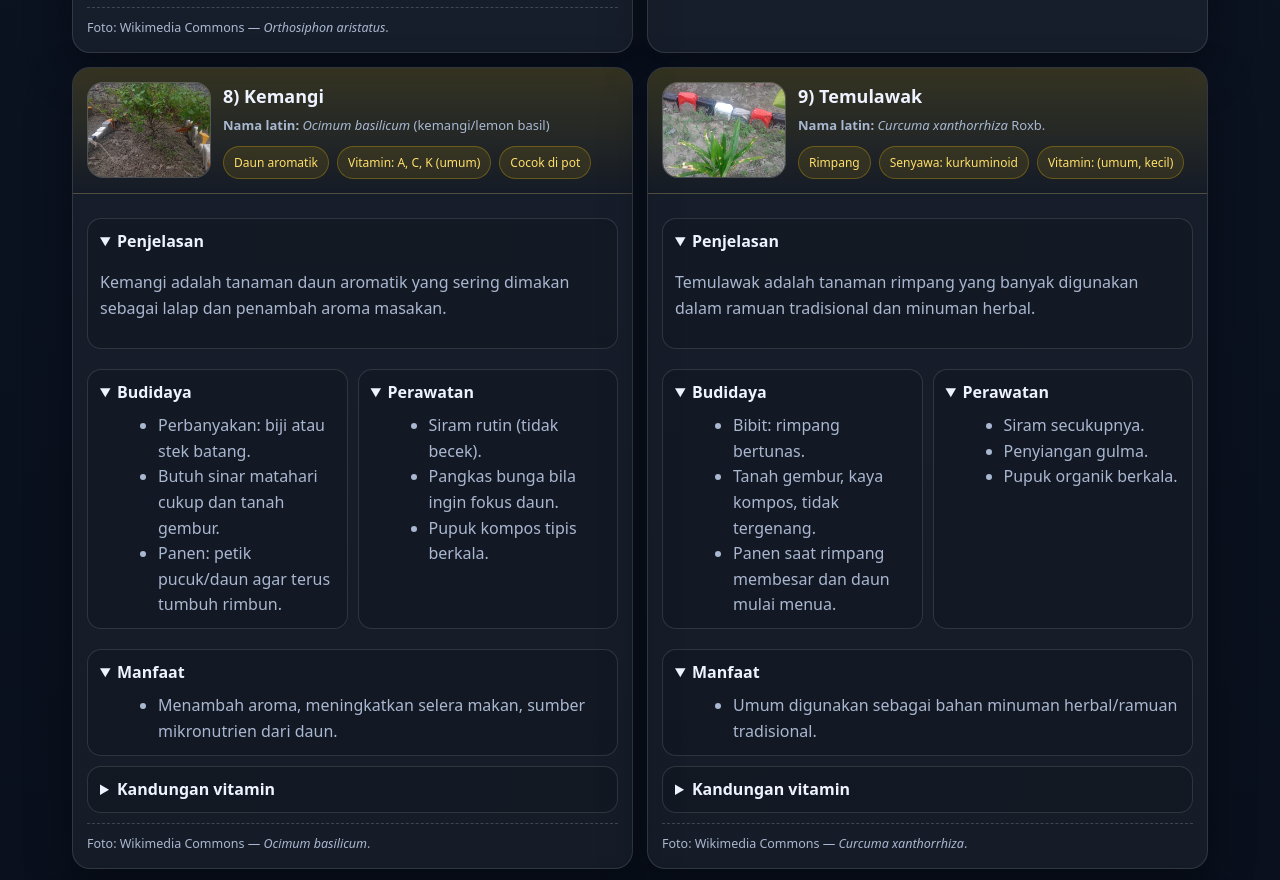
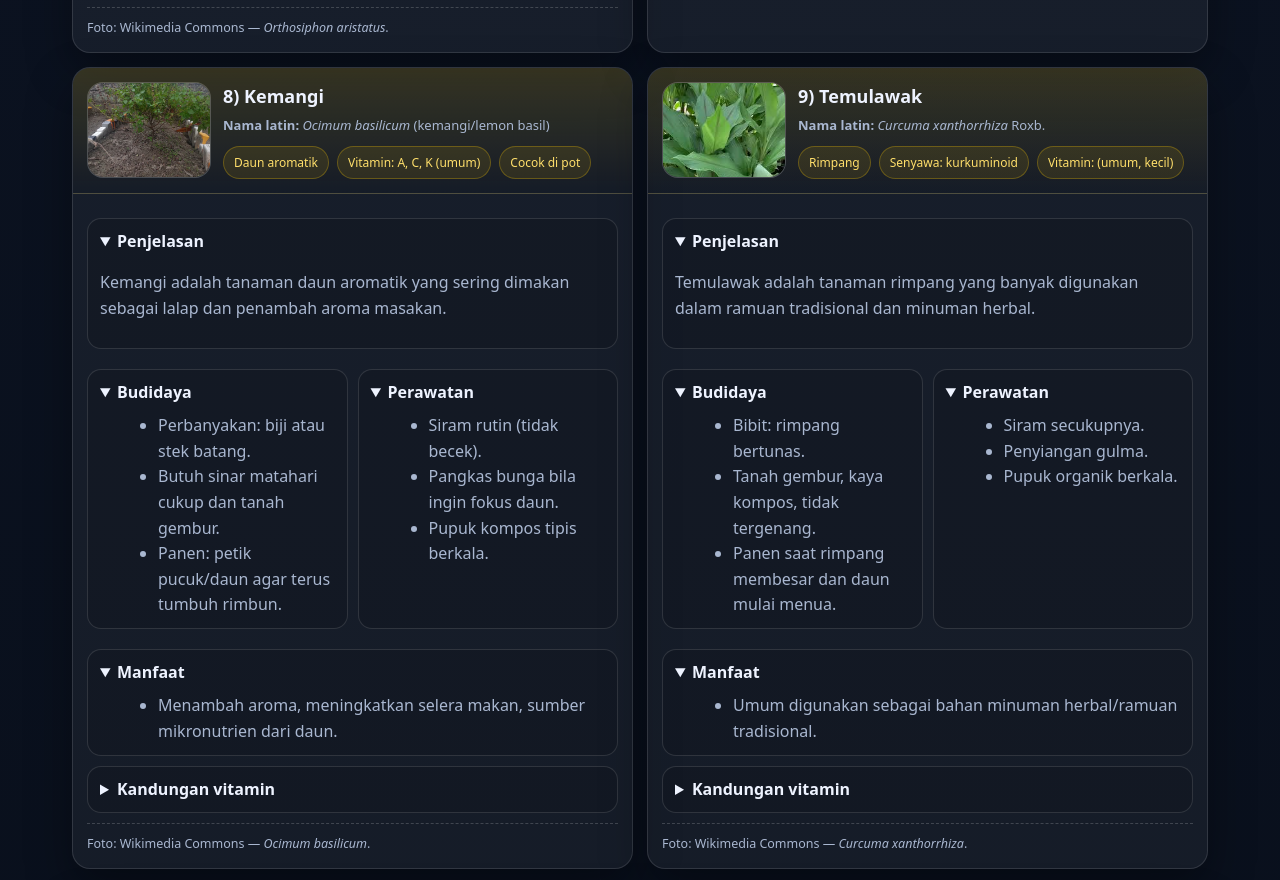
Before and after one commit to madilcalons-arch/kkn-barcode-tanaman-toga, a plain HTML site: page index.html in a window 1280 px wide. Shown: the part 3070-3950 px from the top of the page. Drawn offline with Linux system fonts and the light colour scheme.

Commit message:
Add files via upload

```diff
--- a/index.html
+++ b/index.html
@@ -668,7 +668,7 @@
       <article class="card plant" id="temulawak" data-keywords="temulawak curcuma xanthorrhiza rimpang budidaya perawatan manfaat vitamin kurkuminoid xanthorrhizol">
         <div class="cardTop">
           <div class="photo">
-            <img alt="Temulawak (foto asli)" src="pandan.jpeg">
+            <img alt="Temulawak (foto asli)" src="temulawak.jpeg">
           </div>
           <div>
             <h4>9) Temulawak</h4>
```
